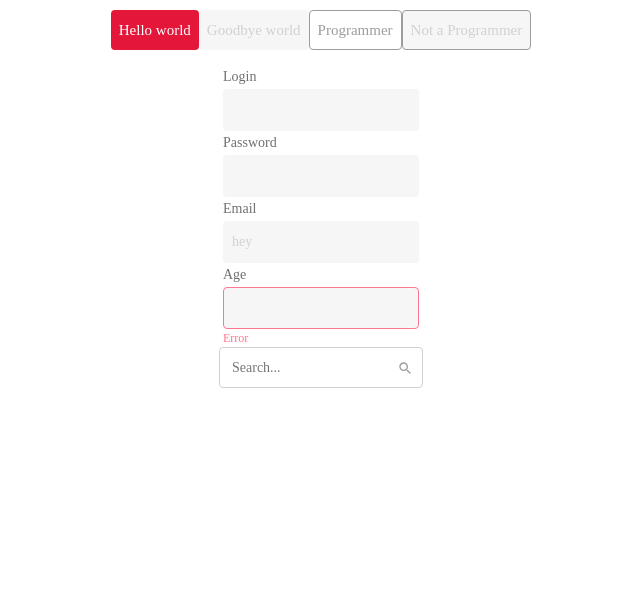
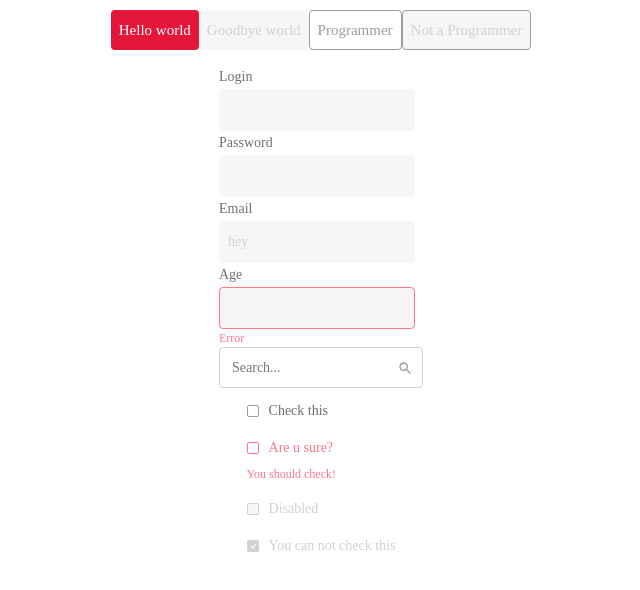
Before and after one commit to valeriagodfrey/dex-test-basketball, a React (Create React App) app: page / in a window 1280 px wide. Shown: the top 590 px of the page, without its empty margins (319-959 px from the left). Built offline with nearby package versions, Linux system fonts and the light colour scheme.

Commit message:
add checkbox

```diff
--- a/src/pages/UIElements.tsx
+++ b/src/pages/UIElements.tsx
@@ -3,6 +3,7 @@ import styled from "styled-components";
 
 import { PrimaryButton } from "../ui/buttons/PrimaryButton";
 import { SecondaryButton } from "../ui/buttons/SecondaryButton";
+import { Checkbox } from "../ui/checkbox/Checkbox";
 import { Input } from "../ui/input/Input";
 import { SearchInput } from "../ui/input/SearchInput";
 
@@ -15,11 +16,19 @@ export const UIElements = () => {
         <SecondaryButton>Programmer</SecondaryButton>
         <SecondaryButton buttonType="disabled">Not a Programmer</SecondaryButton>
       </Buttons>
-      <Input label="Login" />
-      <Input type="password" label="Password" />
-      <Input disabled label="Email" value="hey" />
-      <Input error="Error" label="Age" />
-      <SearchInput placeholder="Search..."></SearchInput>
+      <Inputs>
+        <Input label="Login" />
+        <Input type="password" label="Password" />
+        <Input disabled label="Email" value="hey" />
+        <Input error="Error" label="Age" />
+        <SearchInput placeholder="Search..."></SearchInput>
+      </Inputs>
+      <Checkboxes>
+        <Checkbox text="Check this" />
+        <Checkbox text="Are u sure?" error="You should check!" />
+        <Checkbox disabled text="Disabled" />
+        <Checkbox disabled_check disabled text="You can not check this" />
+      </Checkboxes>
     </Container>
   );
 };
@@ -32,3 +41,5 @@ const Buttons = styled.div`
   display: flex;
   margin: 10px 0px 15px 0;
 `;
+const Inputs = styled.div``;
+const Checkboxes = styled.div``;
--- /dev/null
+++ b/src/ui/checkbox/Checkbox.tsx
@@ -0,0 +1,105 @@
+import React, { useState } from "react";
+import styled from "styled-components";
+
+import checkIcon from "../../assets/icons/check.svg";
+import disabledCheck from "../../assets/icons/disabled_check.svg";
+import { theme } from "../../core/theme/theme";
+
+interface Props {
+  text?: string;
+  disabled?: boolean;
+  error?: string;
+  disabled_check?: boolean;
+}
+export const Checkbox = ({ text, disabled, error, disabled_check }: Props) => {
+  const [checked, setChecked] = useState(false);
+
+  return (
+    <Container>
+      <CheckboxContainer>
+        <CustomCheckbox
+          onClick={() => setChecked((s) => !s)}
+          disabled={disabled}
+          error={error}
+          disabled_check={disabled_check}
+        >
+          {checked && disabled !== true ? (
+            <Icon src={checkIcon} alt="check" />
+          ) : disabled_check && disabled ? (
+            <Icon src={disabledCheck} alt="disabled_check" />
+          ) : null}
+        </CustomCheckbox>
+        <Text
+          style={{
+            color:
+              disabled === true || disabled_check === true
+                ? theme.colors.lightestGrey
+                : error && !checked
+                ? theme.colors.lightestRed
+                : theme.colors.grey,
+          }}
+          onClick={() => setChecked((s) => !s)}
+        >
+          {text}
+        </Text>
+      </CheckboxContainer>
+      <Error>{!checked ? error : null}</Error>
+    </Container>
+  );
+};
+const Container = styled.div`
+  display: flex;
+  flex-direction: column;
+  margin-top: 10px;
+`;
+const CheckboxContainer = styled.div`
+  cursor: pointer;
+  display: flex;
+  align-items: center;
+  margin-bottom: 2px;
+`;
+const CustomCheckbox = styled.div<{ disabled?: boolean; error?: string; disabled_check?: boolean }>`
+  width: 12px;
+  height: 12px;
+  border: 1px solid;
+  box-sizing: border-box;
+  position: relative;
+  align-items: center;
+  border-radius: 2px;
+  margin-right: 10px;
+  background-color: ${({ disabled }) =>
+    disabled === true ? theme.colors.lightestGrey1 : theme.colors.white};
+  border-color: ${({ disabled, error }) =>
+    disabled === true
+      ? theme.colors.lightestGrey
+      : error
+      ? theme.colors.lightestRed
+      : theme.colors.lightGrey};
+
+  :hover {
+    border-color: ${({ disabled }) => (disabled === true ? null : theme.colors.red)};
+  }
+  transition: all 0.15s linear;
+`;
+const Icon = styled.img`
+  position: absolute;
+  top: -1px;
+  left: -1px;
+`;
+const Text = styled.div`
+  font-family: Avenir;
+  font-style: normal;
+  font-weight: 500;
+  font-size: 14px;
+  line-height: 24px;
+  color: ${theme.colors.grey};
+  padding-top: 1px;
+`;
+const Error = styled.div`
+  font-family: Avenir;
+  font-style: normal;
+  font-weight: 500;
+  font-size: 12px;
+  line-height: 24px;
+  color: ${theme.colors.lightestRed};
+`;
```
Also changed, not shown: src/assets/icons/check.svg (added), src/assets/icons/disabled_check.svg (added).
